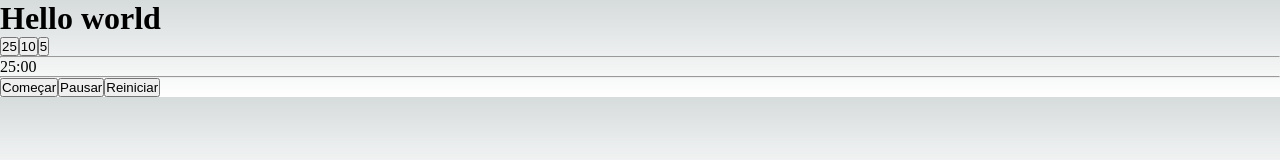
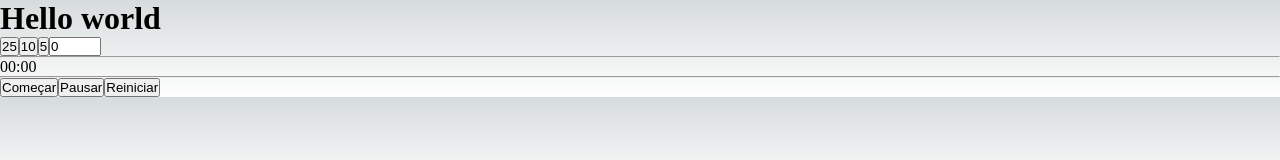
Before and after one commit to raffacreu/PomodoroClock-Web, a Next.js app: page / in a window 1280 px wide. Shown: the top 160 px of the page. Built offline with nearby package versions, Linux system fonts and the light colour scheme.

Commit message:
build: notification in browser

```diff
--- a/pages/index.jsx
+++ b/pages/index.jsx
@@ -13,12 +13,30 @@ export default function Home() {
   const longTime = 60 * 10
   const shortTime = 60 * 5
 
-  //const [ customTime, setCustomTime ] = useState(0)
+  const [ customTime, setCustomTime ] = useState(0)
   const [ baseTime, setBaseTime ] = useState(periodTime)
   const [ timer, setTimer ] = useState(baseTime)
   const [ timeLeft, setTimeLeft ] = useState(format(baseTime * 1000, 'mm:ss'))
   const [ start, setStart ] = useState(false)
   const [ storedTimeout, setStoredTimeout] = useState(null)
+
+  /* useEffect(() => {
+    (function notifyMe() {
+      if (!("Notification" in window)) {
+        alert("This browser does not support desktop notification");
+
+      } else if (Notification.permission === "granted") {
+        const notification = new Notification("Hi there!");
+
+      } else if (Notification.permission !== "denied") {
+        Notification.requestPermission().then((permission) => {
+          if (permission === "granted") {
+            const notification = new Notification("Hi there!");
+          }
+        });
+      }
+    })()
+  },[]) */
 
   useEffect(() => {
     if (start) {
@@ -34,6 +52,13 @@ export default function Home() {
   useEffect(() => {
     resetTime()
   }, [baseTime])
+
+  useEffect(() => {
+    let seconds = customTime * 60
+    if(customTime == 60) --seconds
+    setBaseTime(seconds)
+
+  }, [customTime])
 
   function resetTime() {
     setStart(false)
@@ -55,6 +80,7 @@ export default function Home() {
         <button onClick={() => setBaseTime(periodTime)}>25</button>
         <button onClick={() => setBaseTime(longTime)}>10</button>
         <button onClick={() => setBaseTime(shortTime)}>5</button>
+        <input type="number" min={0} max={60} onChange={e => setCustomTime(e.target.value)} value={customTime} />
         <hr />
         <span>{timeLeft}</span>
         <hr />
```
